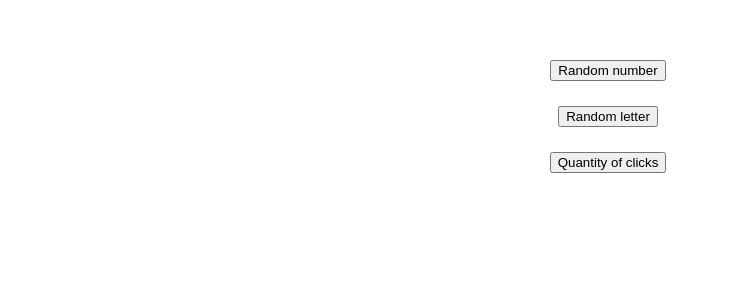
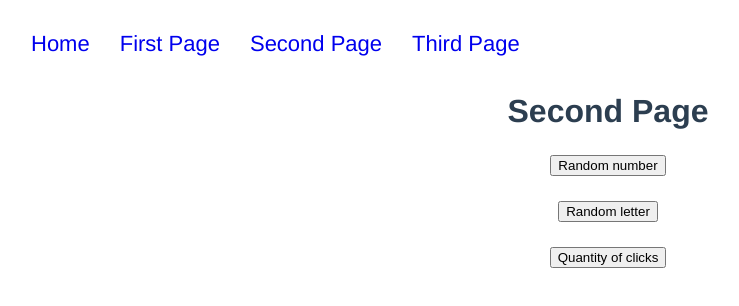
Before and after one commit to AntonSapega/button-name-prop, a Vue app: page /second in a window 1280 px wide. Shown: the top 306 px of the page, without its empty margins (32-771 px from the left). Built offline with nearby package versions, Linux system fonts and the light colour scheme.

Commit message:
Created three pages whith buttons

```diff
--- a/package.json
+++ b/package.json
@@ -9,7 +9,8 @@
   },
   "dependencies": {
     "core-js": "^3.6.5",
-    "vue": "^2.6.11"
+    "vue": "^2.6.11",
+    "vue-router": "^3.3.4"
   },
   "devDependencies": {
     "@vue/cli-plugin-babel": "~4.4.0",
--- a/src/App.vue
+++ b/src/App.vue
@@ -1,43 +1,31 @@
 <template>
   <div id="app">
-    <Button class="btn" :btnName="randomNumber" @getMethod="callRandomNumber" />
-    <Button class="btn" :btnName="randomLetter" @getMethod="callRandomLetter" />
-    <Button class="btn" :btnName="quantityClicks" @getMethod="callQuantityClicks" />
+    <nav class="navigation">
+      <ul>
+        <li>
+          <a href="/">Home</a>
+        </li>
+        <li>
+          <a href="/first">First Page</a>
+        </li>
+        <li>
+          <a href="/second">Second Page</a>
+        </li>
+        <li>
+          <a href="/third">Third Page</a>
+        </li>
+      </ul>
+    </nav>
+
+    <router-view></router-view>
   </div>
 </template>
 
 <script>
-import Button from './components/Button.vue'
+
 
 export default {
   name: 'App',
-  components: {
-    Button
-  },
-
-  data() {
-    return {
-      randomNumber: 'Random number',
-      randomLetter: 'Random letter',
-      quantityClicks: 'Quantity of clicks',
-
-      clicks: 0
-    }
-  },
-
-  methods: {
-    callRandomNumber($event) {
-      alert($event.rndNum)
-    },
-
-    callRandomLetter($event) {
-      alert($event.rndLetter)
-    },
-
-    callQuantityClicks($event) {
-      alert($event.clicks)
-    }
-  }
 }
 </script>
 
@@ -48,7 +36,24 @@ export default {
   -moz-osx-font-smoothing: grayscale;
   text-align: center;
   color: #2c3e50;
-  margin-top: 60px;
+  position: relative;
+}
+
+.navigation ul {
+  display: flex;
+  flex-direction: row;
+  list-style: none;
+  justify-content: left;
+
+}
+
+.navigation ul li {
+  margin: 15px;
+  font-size: 22px;
+}
+
+.navigation ul li a {
+  text-decoration: none;
 }
 
 .btn {
--- a/src/main.js
+++ b/src/main.js
@@ -1,8 +1,13 @@
 import Vue from 'vue'
 import App from './App.vue'
+import VueRouter from 'vue-router'
+import router from './routes'
+
+Vue.use(VueRouter)
 
 Vue.config.productionTip = false
 
 new Vue({
   render: h => h(App),
+  router
 }).$mount('#app')
--- /dev/null
+++ b/src/pages/FirstPage.vue
@@ -0,0 +1,47 @@
+<template>
+  <div>
+    <h1 class="title">First Page</h1>
+
+    <Button class="btn" :btnName="randomNumber" @getMethod="callRandomNumber" />
+    <Button class="btn" :btnName="randomLetter" @getMethod="callRandomLetter" />
+    <Button class="btn" :btnName="quantityClicks" @getMethod="callQuantityClicks" />
+  </div>
+</template>
+
+<script>
+import Button from '../components/Button.vue'
+
+export default {
+  components: {
+    Button
+  },
+
+  data() {
+    return {
+      randomNumber: 'Random number',
+      randomLetter: 'Random letter',
+      quantityClicks: 'Quantity of clicks',
+
+      clicks: 0
+    }
+  },
+
+  methods: {
+    callRandomNumber($event) {
+      alert($event.rndNum)
+    },
+
+    callRandomLetter($event) {
+      alert($event.rndLetter)
+    },
+
+    callQuantityClicks($event) {
+      alert($event.clicks)
+    }
+  }
+};
+</script>
+
+<style>
+
+</style>
--- /dev/null
+++ b/src/pages/Home.vue
@@ -0,0 +1,15 @@
+<template>
+  <div>
+      <h1>Home</h1>
+  </div>
+</template>
+
+<script>
+export default {
+
+}
+</script>
+
+<style>
+
+</style>
--- /dev/null
+++ b/src/pages/SecondPage.vue
@@ -0,0 +1,46 @@
+<template>
+  <div>
+    <h1>Second Page</h1>
+
+    <Button class="btn" :btnName="randomNumber" @getMethod="callRandomNumber" />
+    <Button class="btn" :btnName="randomLetter" @getMethod="callRandomLetter" />
+    <Button class="btn" :btnName="quantityClicks" @getMethod="callQuantityClicks" />
+  </div>
+</template>
+
+<script>
+import Button from "../components/Button.vue";
+
+export default {
+  components: {
+    Button
+  },
+
+  data() {
+    return {
+      randomNumber: "Random number",
+      randomLetter: "Random letter",
+      quantityClicks: "Quantity of clicks",
+
+      clicks: 0
+    };
+  },
+
+  methods: {
+    callRandomNumber($event) {
+      alert($event.rndNum);
+    },
+
+    callRandomLetter($event) {
+      alert($event.rndLetter);
+    },
+
+    callQuantityClicks($event) {
+      alert($event.clicks);
+    }
+  }
+};
+</script>
+
+<style>
+</style>
--- /dev/null
+++ b/src/pages/ThirdPage.vue
@@ -0,0 +1,46 @@
+<template>
+  <div>
+    <h1>Third Page</h1>
+
+    <Button class="btn" :btnName="randomNumber" @getMethod="callRandomNumber" />
+    <Button class="btn" :btnName="randomLetter" @getMethod="callRandomLetter" />
+    <Button class="btn" :btnName="quantityClicks" @getMethod="callQuantityClicks" />
+  </div>
+</template>
+
+<script>
+import Button from "../components/Button.vue";
+
+export default {
+  components: {
+    Button
+  },
+
+  data() {
+    return {
+      randomNumber: "Random number",
+      randomLetter: "Random letter",
+      quantityClicks: "Quantity of clicks",
+
+      clicks: 0
+    };
+  },
+
+  methods: {
+    callRandomNumber($event) {
+      alert($event.rndNum);
+    },
+
+    callRandomLetter($event) {
+      alert($event.rndLetter);
+    },
+
+    callQuantityClicks($event) {
+      alert($event.clicks);
+    }
+  }
+};
+</script>
+
+<style>
+</style>
--- /dev/null
+++ b/src/routes.js
@@ -0,0 +1,30 @@
+import VueRouter from 'vue-router'
+import Home from './pages/Home.vue'
+import FirstPage from './pages/FirstPage.vue'
+import SecondPage from './pages/SecondPage.vue'
+import ThirdPage from './pages/ThirdPage.vue'
+
+export default new VueRouter({
+	routes: [
+		{
+			path: '',
+			component: Home
+		},
+
+		{
+			path: '/first',
+			component: FirstPage
+		},
+
+		{
+			path: '/second',
+			component: SecondPage
+		},
+
+		{
+			path: '/third',
+			component: ThirdPage
+    }
+	],
+	mode: 'history'
+})
```
Also changed, not shown: 1 other file (tests, documents, lock files or other folders).
